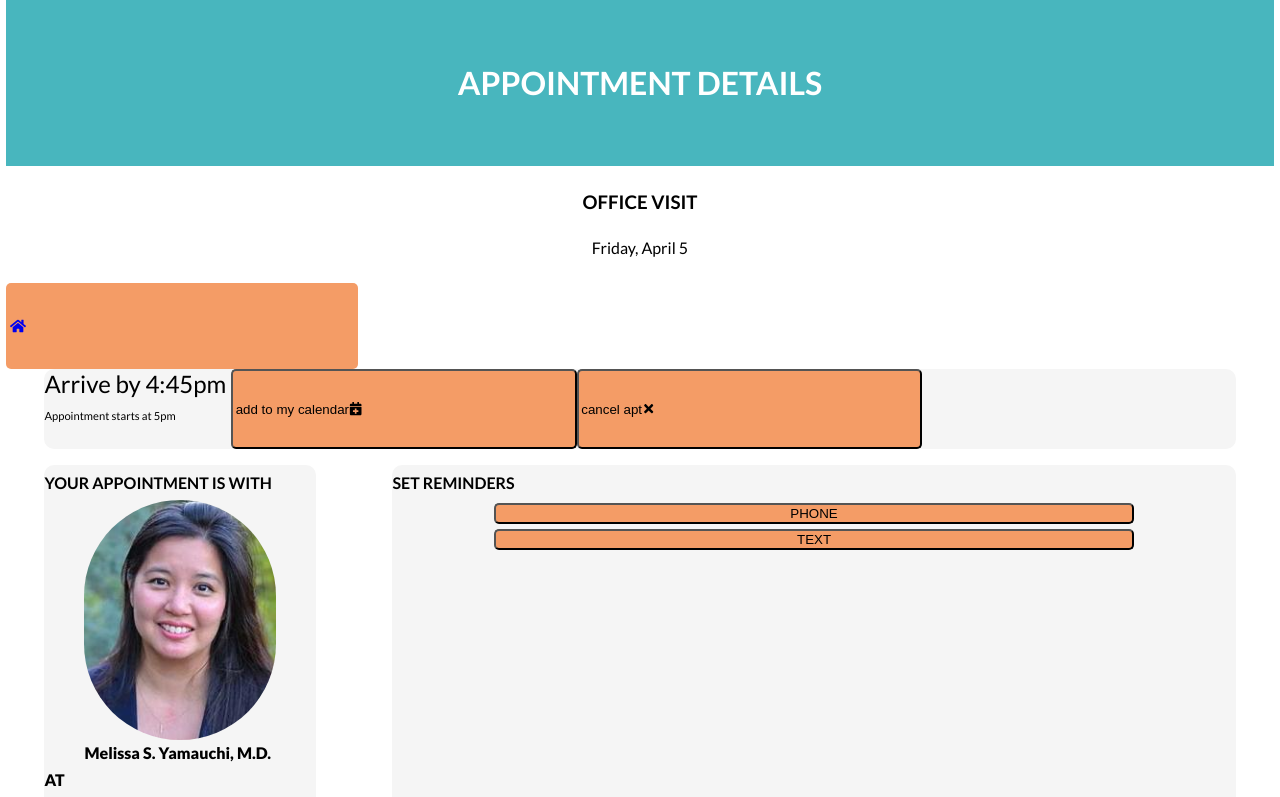
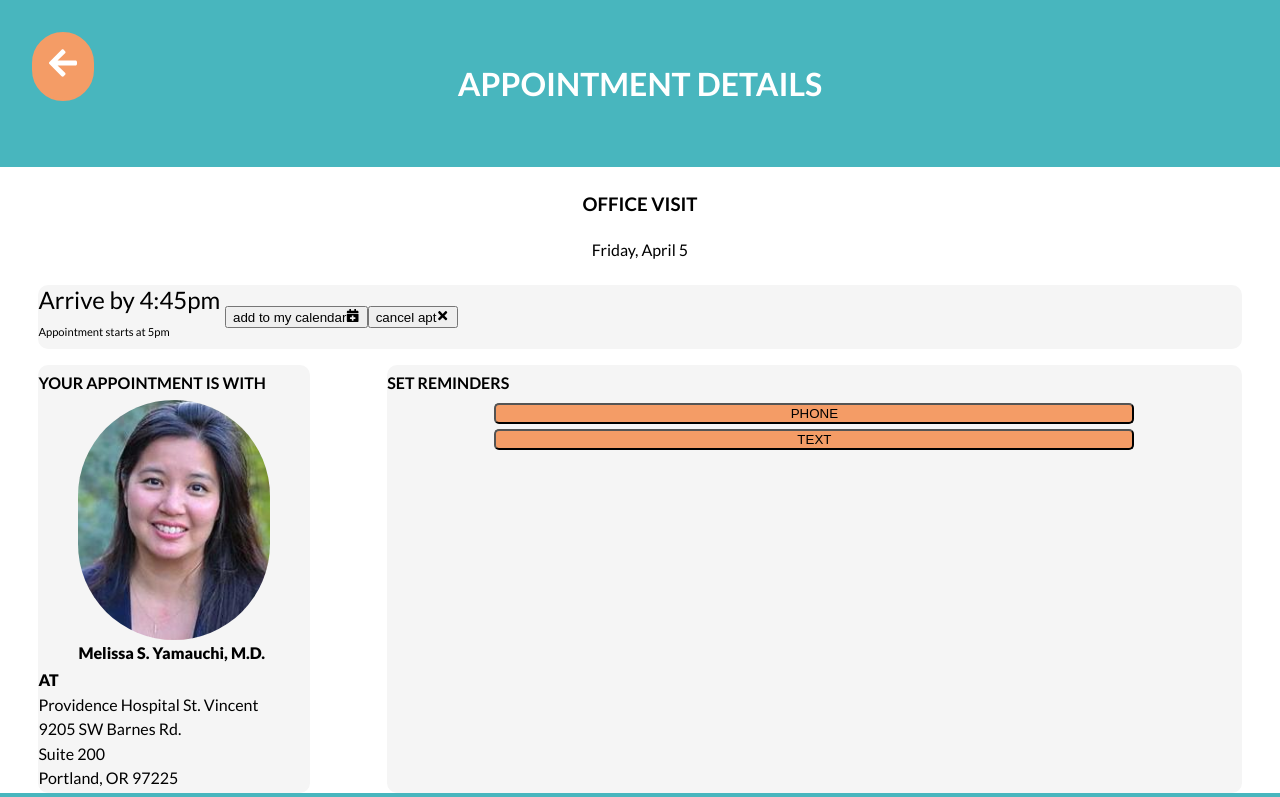
Before and after one commit to healthsparq-hackathon-2019/client, a React (Create React App) app: page /details in a window 1280 px wide. Shown: the top 797 px of the page. Built offline with nearby package versions, Linux system fonts and the light colour scheme.

Commit message:
detail changes

```diff
--- a/src/components/details/Details.js
+++ b/src/components/details/Details.js
@@ -2,7 +2,7 @@ import React from 'react';
 import pic from '../../assets/docpic.jpg';
 import styles from './Details.module.css';
 import { FaCalendarPlus, FaTimes } from 'react-icons/fa';
-import { FaHome } from 'react-icons/fa';
+import { FaArrowLeft } from 'react-icons/fa';
 import { Link } from 'react-router-dom';
 import Footer from '../footer/Footer';
 
@@ -13,7 +13,7 @@ function Details() {
       <section className={styles.visit}>
         <h3>OFFICE VISIT</h3>
         <p className={styles.p}>Friday, April 5</p>
-    <Link to='/' className={styles.button}><FaHome /></Link>
+    <Link to='/' className={styles.backButton}><FaArrowLeft /></Link>
       </section>
       <section className={styles.top}>
         <div className={styles.div}>
--- a/src/components/details/Details.module.css
+++ b/src/components/details/Details.module.css
@@ -3,7 +3,7 @@
       flex-direction: column;
       justify-content: center;
       margin: auto;
-      width: 99vw;
+      width: 100vw;
       font-family: 'Lato', sans-serif;
       text-align: left;
   }
@@ -18,16 +18,22 @@
     justify-content: center;
     align-items: center;
   }
-  .button {
-    margin: 0;
-    padding: 0;
-    display: flex;
-    align-items: center;
-    border-radius: 5px;
+  .backButton {
+    position: absolute;
+    left: 1em;
+    top: 1em;
+    padding: 1%;
+    border-radius: 50em;
+    color: white;
+    font-size: 200%;
     background-color: #f49c66;
-    height: 10vh;
-    width: 27vw;
-    padding: .2em;
+    border: 2px solid #f49c66;
+    transition: .2s ease-in-out;
+  }
+  .backButton:hover {
+    filter: drop-shadow(0 0 1em white);
+    background: none;
+    color: #f49c66;
   }
   .visit{
     text-align: center;
```
